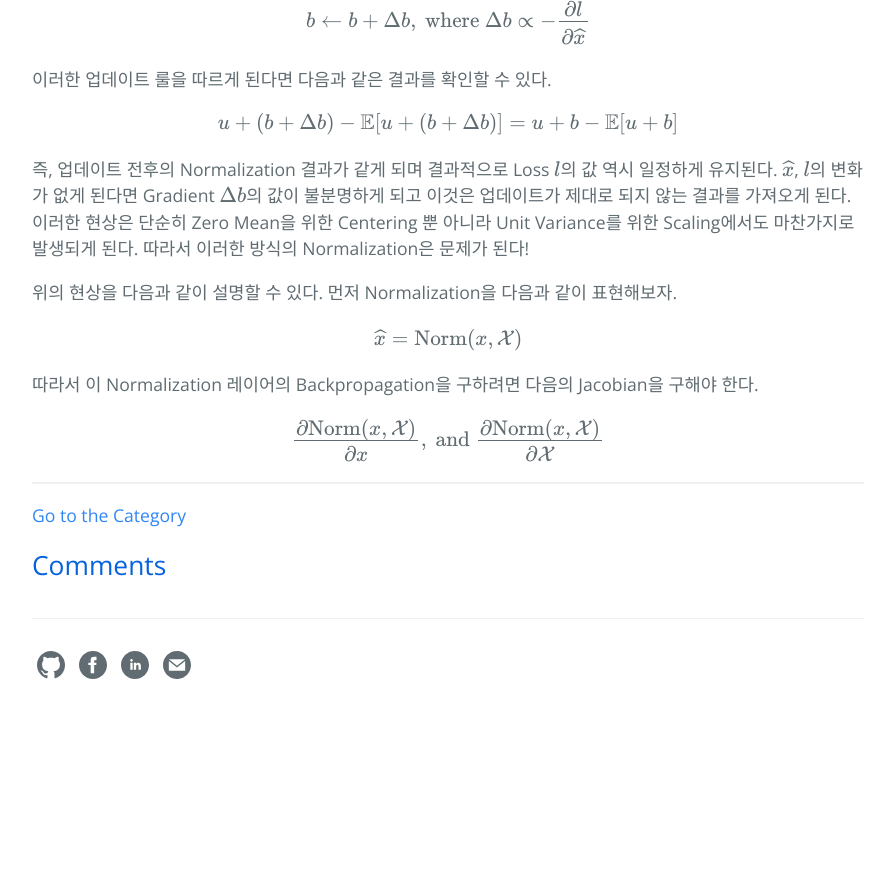
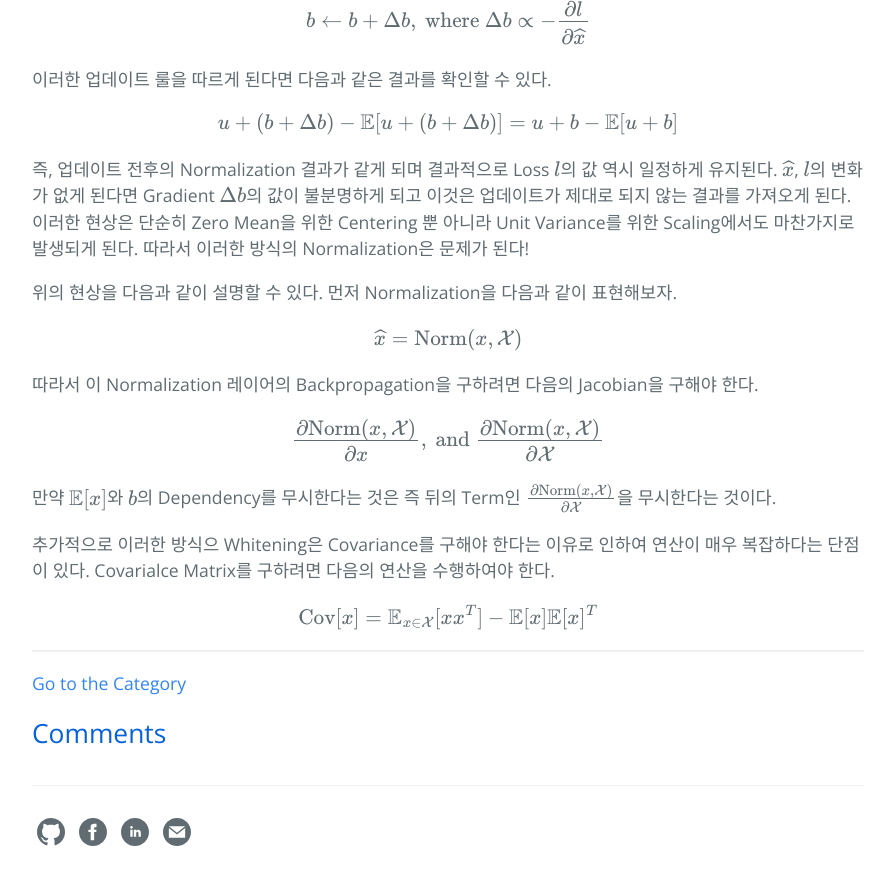
Before and after one commit to hcnoh/hcnoh.github.io, a Jekyll site: the page built from _posts/2018-11-27-batch-normalization.md, in a window 1280 px wide and 900 px high, scrolled down 3537 px. Shown: the top 885 px of the window, without its empty margins (192-1087 px from the left). Built offline with Jekyll 4.4.1, drawn with Linux system fonts in a browser that asks for light colours; formulas are drawn with MathJax 3; comment, search, counter and statistics services are not loaded; before the commit the page ends 4270 px from its top, so only the background shows below that.

Commit message:
Update 2018-11-27-batch-normalization.md

```diff
--- a/_posts/2018-11-27-batch-normalization.md
+++ b/_posts/2018-11-27-batch-normalization.md
@@ -110,3 +110,9 @@ $$ \widehat{x} = \text{Norm}(x, \mathcal{X}) $$
 따라서 이 Normalization 레이어의 Backpropagation을 구하려면 다음의 Jacobian을 구해야 한다.
 
 $$ \frac{\partial \text{Norm}(x, \mathcal{X})}{\partial x}, \ \text{and} \ \frac{\partial \text{Norm}(x, \mathcal{X})}{\partial \mathcal{X}} $$
+
+만약 $$\mathbb{E}[x]$$와 $$b$$의 Dependency를 무시한다는 것은 즉 뒤의 Term인 $$\frac{\partial \text{Norm}(x, \mathcal{X})}{\partial \mathcal{X}}$$을 무시한다는 것이다.
+
+추가적으로 이러한 방식으 Whitening은 Covariance를 구해야 한다는 이유로 인하여 연산이 매우 복잡하다는 단점이 있다. Covarialce Matrix를 구하려면 다음의 연산을 수행하여야 한다.
+
+$$\text{Cov}[x] = \mathbb{E}_{x\in \mathcal{X}}[xx^T] - \mathbb{E}[x]\mathbb{E}[x]^T$$
```
